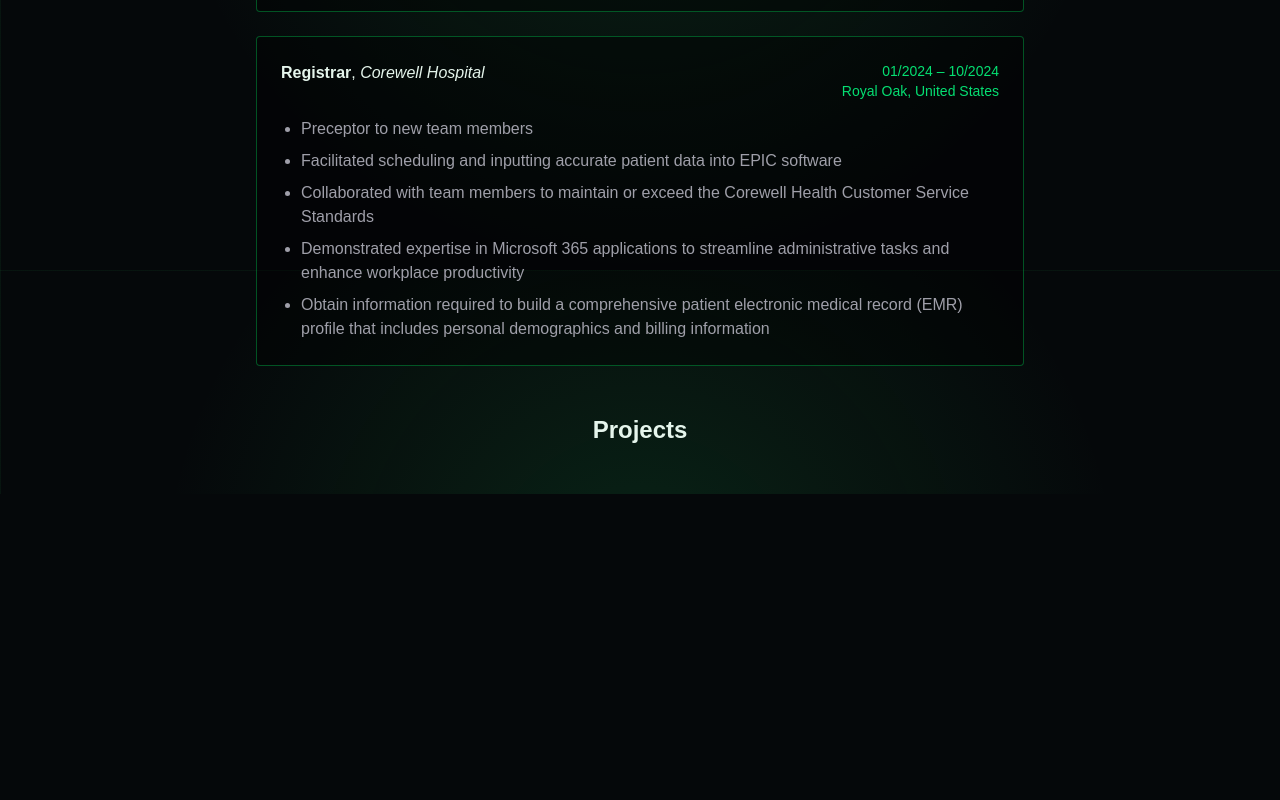
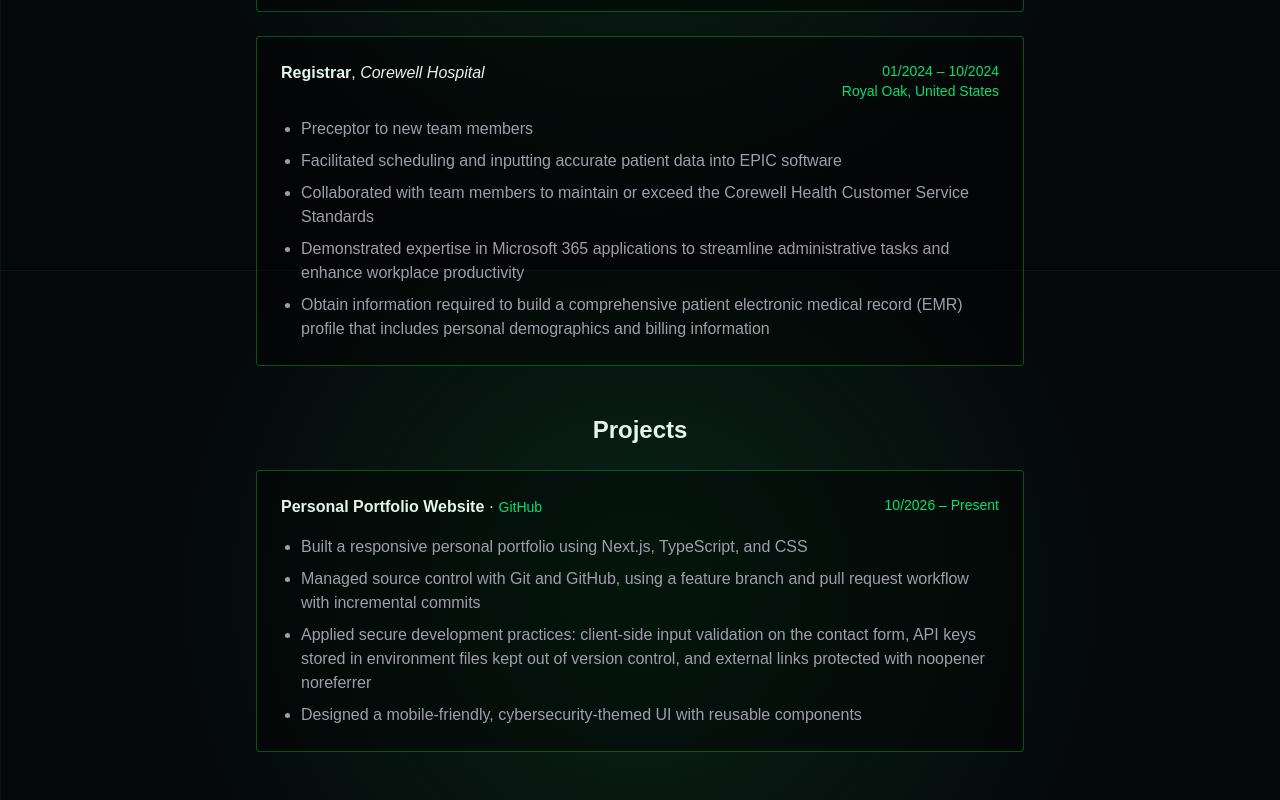
Before and after one commit to aalsheikh1/Portfolio, a Next.js app in the folder portfolio/: page /experience in a window 1280 px wide. Shown: the part 530-1330 px from the top of the page. Before the commit the page ends 1024 px from the top, so only its background shows below. Built offline with nearby package versions, Linux system fonts and the light colour scheme.

Commit message:
Added my project to projects

```diff
--- a/portfolio/app/experience/page.tsx
+++ b/portfolio/app/experience/page.tsx
@@ -23,6 +23,20 @@
       "Collaborated with team members to maintain or exceed the Corewell Health Customer Service Standards",
       "Demonstrated expertise in Microsoft 365 applications to streamline administrative tasks and enhance workplace productivity",
       "Obtain information required to build a comprehensive patient electronic medical record (EMR) profile that includes personal demographics and billing information",
+    ],
+  },
+];
+
+const projects = [
+  {
+    name: "Personal Portfolio Website",
+    dates: "10/2026 – Present",
+    link: "https://github.com/aalsheikh1/Portfolio",
+    bullets: [
+      "Built a responsive personal portfolio using Next.js, TypeScript, and CSS",
+      "Managed source control with Git and GitHub, using a feature branch and pull request workflow with incremental commits",
+      "Applied secure development practices: client-side input validation on the contact form, API keys stored in environment files kept out of version control, and external links protected with noopener noreferrer",
+      "Designed a mobile-friendly, cybersecurity-themed UI with reusable components",
     ],
   },
 ];
@@ -54,6 +68,33 @@
         </section>
       ))}
       <h2 className="mt-6 text-2xl font-semibold">Projects</h2>
+      {projects.map((project) => (
+        <section
+          key={project.name}
+          className="w-full max-w-3xl rounded border border-green-500/40 bg-black/40 p-6"
+        >
+          <div className="flex flex-col justify-between gap-1 sm:flex-row">
+            <div>
+              <span className="font-semibold">{project.name}</span>
+              {" · "}
+              <a
+                href={project.link}
+                target="_blank"
+                rel="noopener noreferrer"
+                className="text-sm text-green-400 hover:underline"
+              >
+                GitHub
+              </a>
+            </div>
+            <div className="text-sm text-green-400">{project.dates}</div>
+          </div>
+          <ul className="mt-4 list-disc space-y-2 pl-5 text-zinc-400">
+            {project.bullets.map((bullet) => (
+              <li key={bullet}>{bullet}</li>
+            ))}
+          </ul>
+        </section>
+      ))}
     </main>
   );
 }
```
